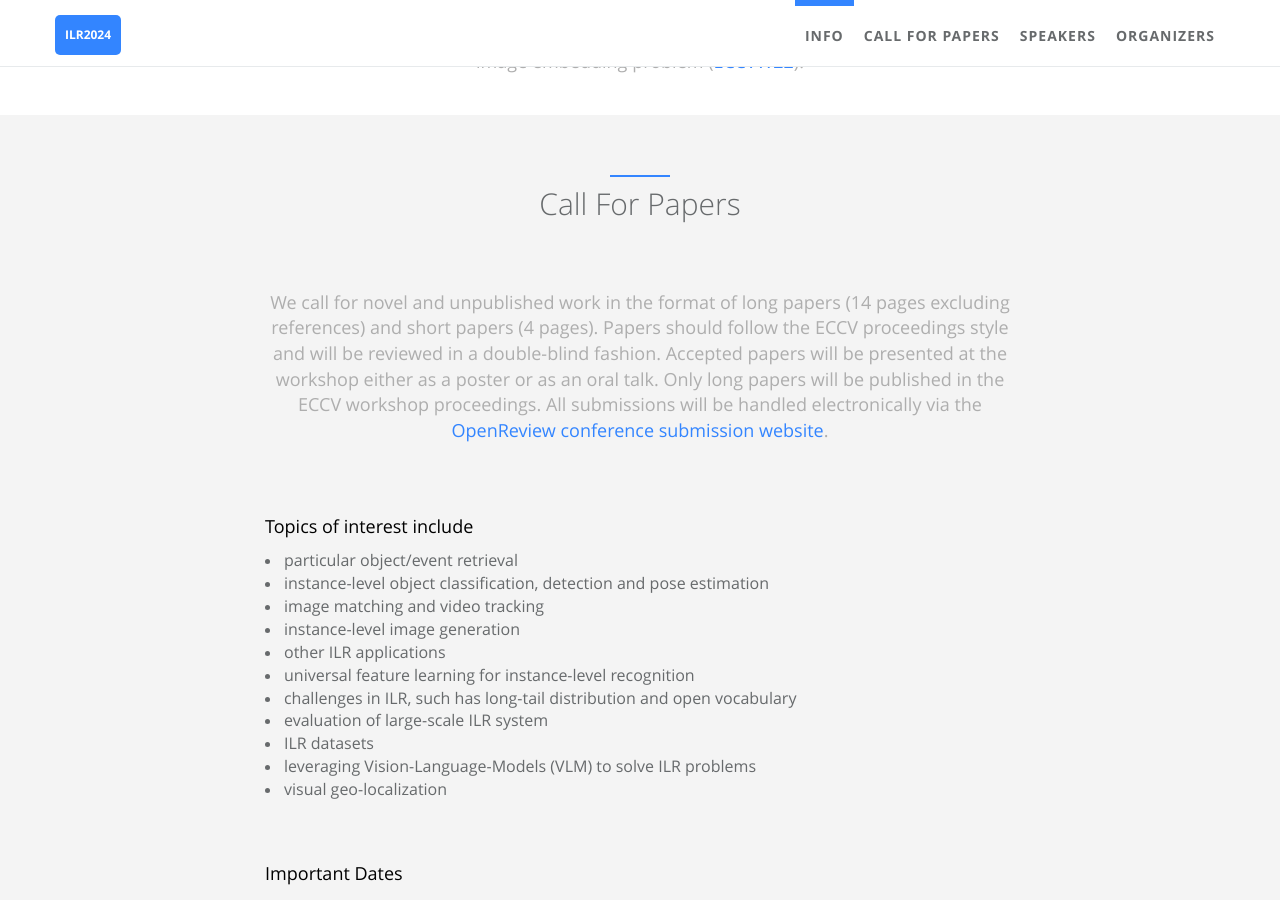
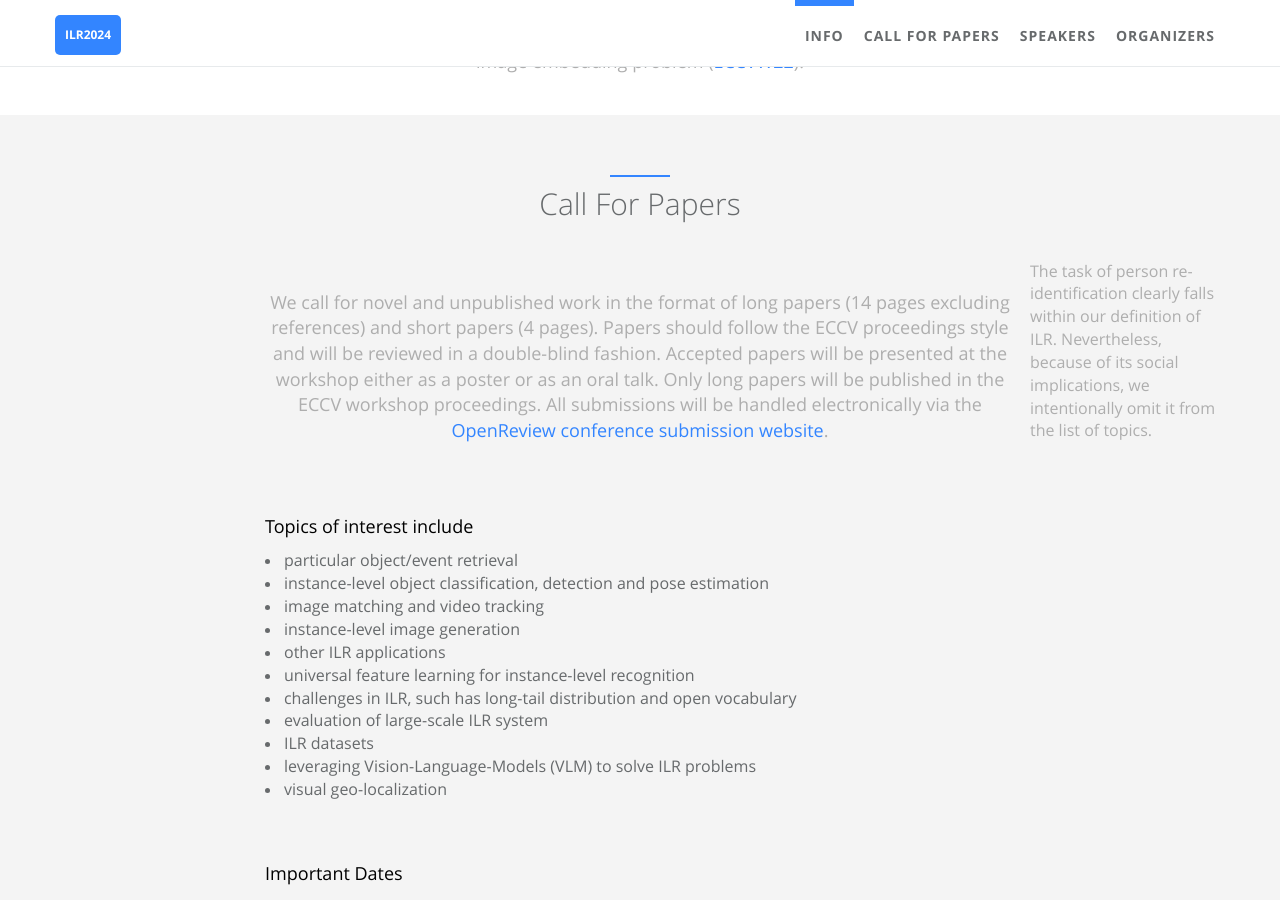
Before and after one commit to ilr-workshop/ECCVW2024, a Jekyll site: the page built from index.html, in a window 1280 px wide and 900 px high, scrolled down 1003 px. Built offline with Jekyll 4.4.1, drawn with Linux system fonts in a browser that asks for light colours.

Commit message:
Update call_for_paper.html

```diff
--- a/_includes/sections/call_for_paper.html
+++ b/_includes/sections/call_for_paper.html
@@ -24,6 +24,7 @@
             <li><font size="3px">leveraging Vision-Language-Models (VLM) to solve ILR problems</font></li>
             <li><font size="3px">visual geo-localization</font></li>
          </div>
+         <p><font size="3px">The task of person re-identification clearly falls within our definition of ILR. Nevertheless, because of its social implications, we intentionally omit it from the list of topics. </font></p>
          <div class="col-lg-8 col-lg-offset-2 m-t-lg m-b-lg wow zoomIn">
             <p><font size="4px" color="#000000"><span data-i18n="about_me.des">  Important Dates </span></font></p>
             <li><font size="3px">Submission deadline: July 25th, 2024</font></li>
```
